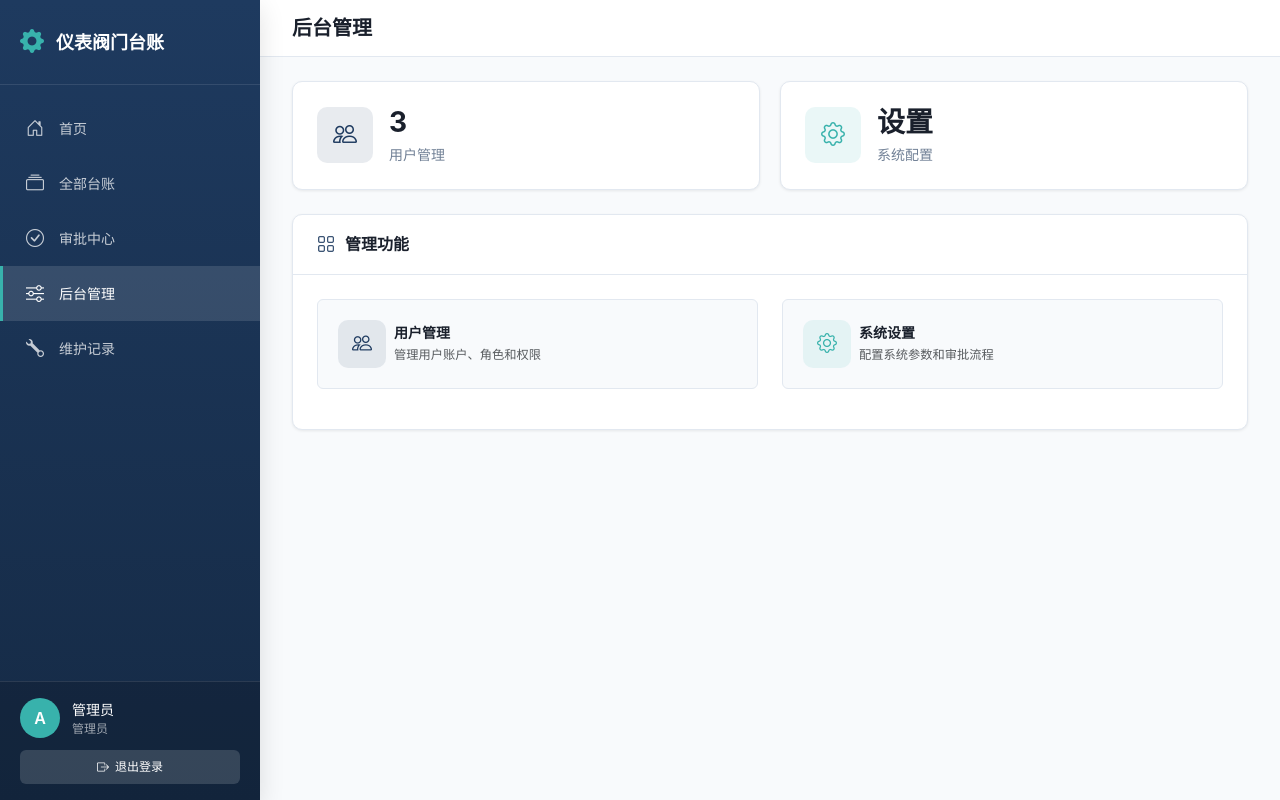
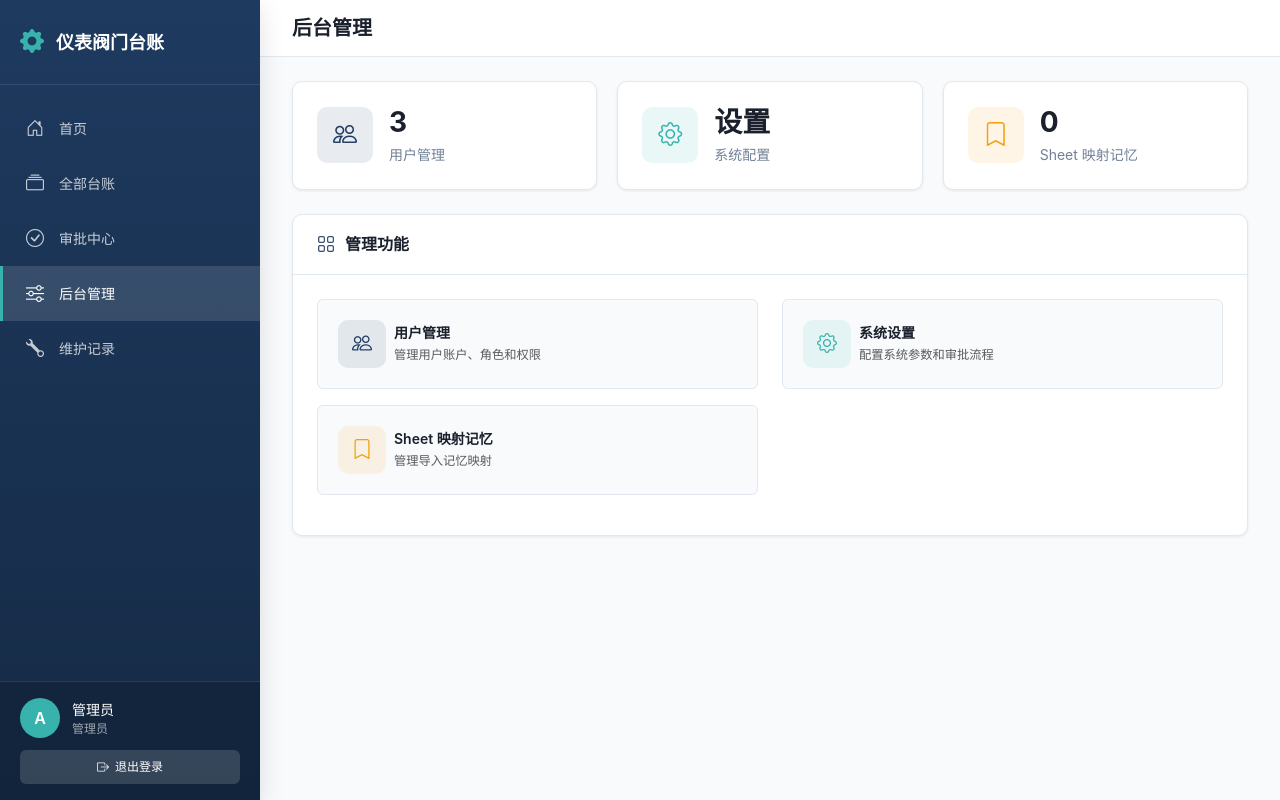
Before and after one commit to index-object/InstrumentValveLedgerSystem, a Flask app: page /admin/ in a window 1280 px wide. Run offline with Flask 3, Linux system fonts and the light colour scheme; a user stored in the database is signed in.

Commit message:
feat: add sheet mapping entry to admin index

```diff
--- a/app/routes/admin.py
+++ b/app/routes/admin.py
@@ -22,7 +22,12 @@ def require_admin(f):
 @require_admin
 def index():
     user_count = User.query.filter_by(status="active").count()
-    return render_template("admin/index.html", user_count=user_count)
+    mappings_count = SheetMapping.query.count()
+    return render_template(
+        "admin/index.html",
+        user_count=user_count,
+        mappings_count=mappings_count,
+    )
 
 
 @admin.route("/users", methods=["GET", "POST"])
--- a/templates/admin/index.html
+++ b/templates/admin/index.html
@@ -17,6 +17,13 @@
         <div class="stat-content">
             <h3>设置</h3>
             <p>系统配置</p>
+        </div>
+    </a>
+    <a href="{{ url_for('admin.sheet_mappings') }}" class="stat-card">
+        <div class="stat-icon warning"><i class="bi bi-bookmark"></i></div>
+        <div class="stat-content">
+            <h3>{{ mappings_count }}</h3>
+            <p>Sheet 映射记忆</p>
         </div>
     </a>
 </div>
@@ -43,6 +50,15 @@
                     </div>
                 </a>
             </div>
+            <div class="col-md-6 mb-3">
+                <a href="{{ url_for('admin.sheet_mappings') }}" class="quick-action-btn w-100" style="background: #f8fafc; color: var(--text-dark); border: 1px solid var(--border-color); justify-content: flex-start; padding: 20px;">
+                    <div class="stat-icon warning" style="width: 48px; height: 48px; font-size: 20px;"><i class="bi bi-bookmark"></i></div>
+                    <div>
+                        <div style="font-weight: 600;">Sheet 映射记忆</div>
+                        <small class="text-muted">管理导入记忆映射</small>
+                    </div>
+                </a>
+            </div>
         </div>
     </div>
 </div>
```
